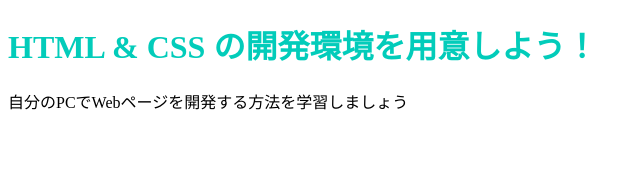
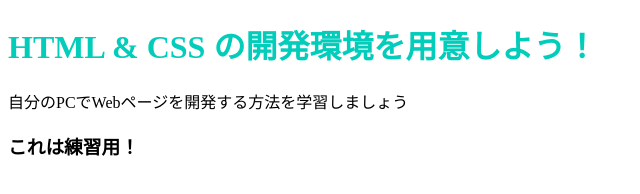
Before and after one commit to samepo/samepo, a plain HTML site: page index.html in a window 1280 px wide. Shown: the whole page, without its empty margins (0-640 px from the left). Drawn offline with Linux system fonts and the light colour scheme.

Commit message:
Update index.html

```diff
--- a/index.html
+++ b/index.html
@@ -8,5 +8,6 @@
   <body>
     <h1 class="title">HTML & CSS の開発環境を用意しよう！</h1>
     <p>自分のPCでWebページを開発する方法を学習しましょう</p>
+    <h3>これは練習用！</h3>
   </body>
 </html>
```
